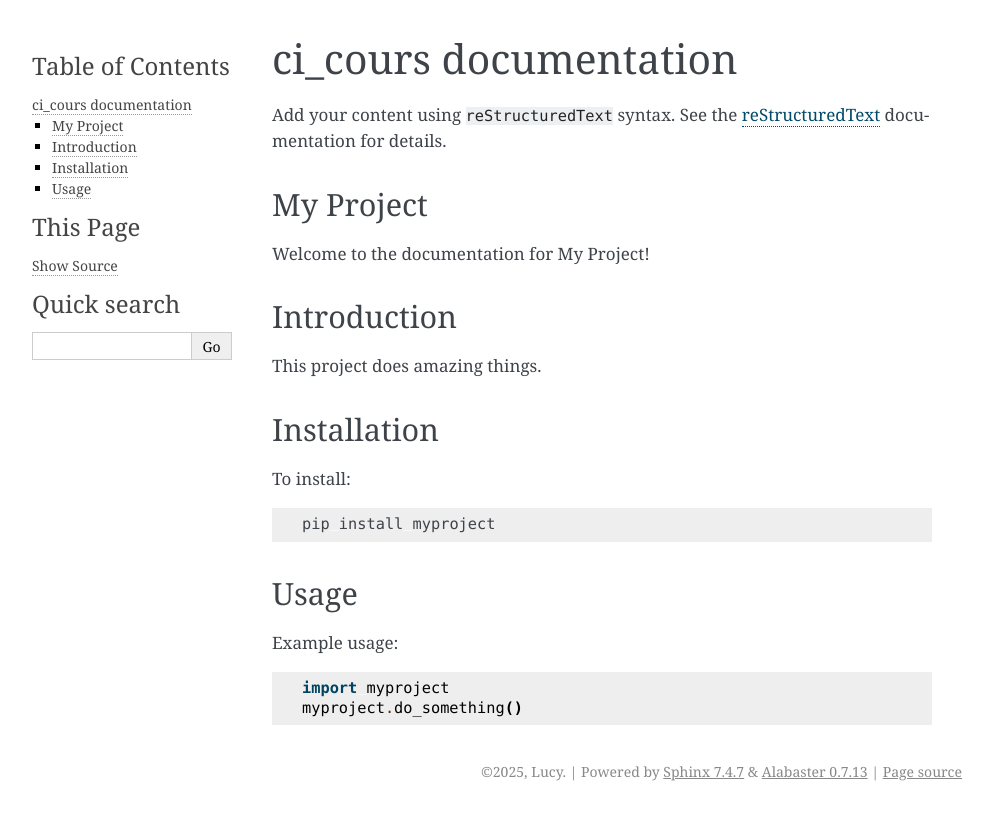
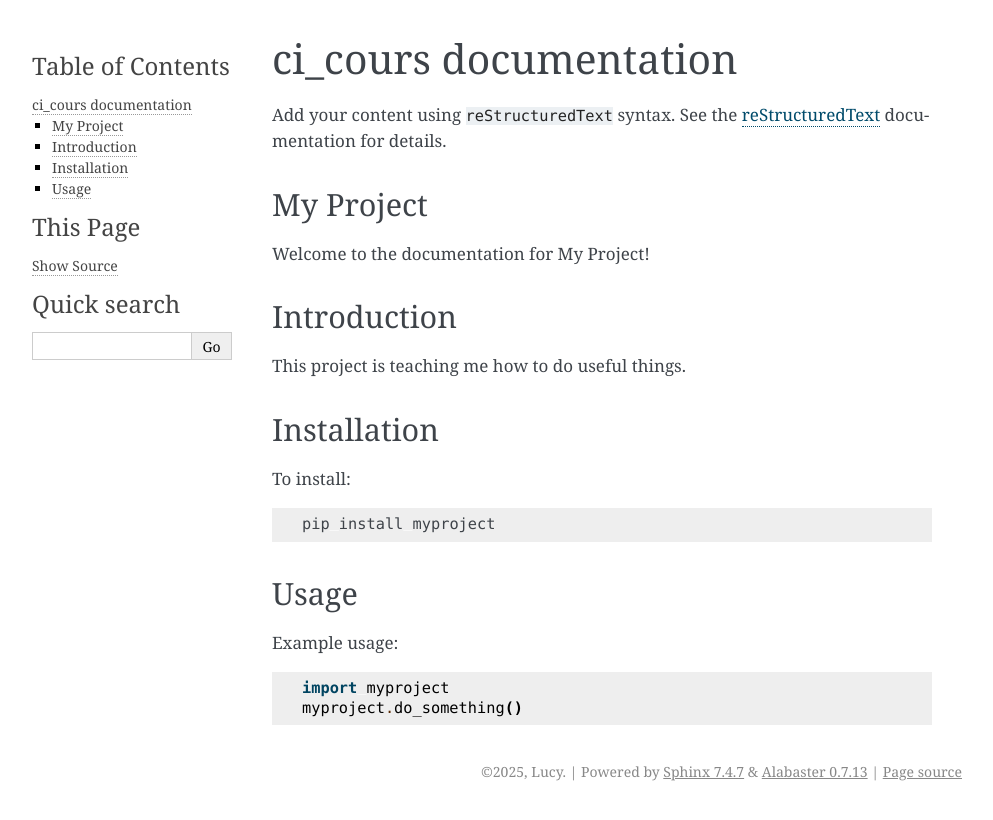
Before and after one commit to leharlow02-glitch/ci_course_fixed, a Sphinx documentation site: the page built from docs/index.rst, in a window 1280 px wide. Shown: the top 820 px of the page, without its empty margins (148-1141 px from the left). Built offline with Sphinx 7.4.7, drawn with Linux system fonts in a browser that asks for light colours.

Commit message:
Amended documentation message

```diff
--- a/docs/index.rst
+++ b/docs/index.rst
@@ -23,7 +23,7 @@ Welcome to the documentation for My Project!
 Introduction
 ------------
 
-This project does amazing things.
+This project is teaching me how to do useful things.
 
 Installation
 ------------
```
